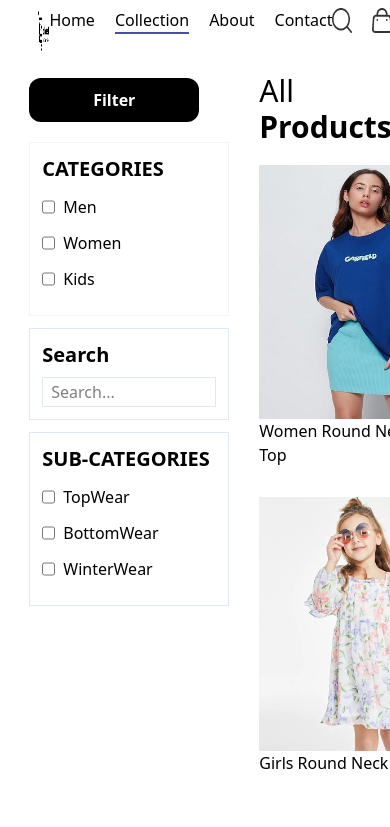
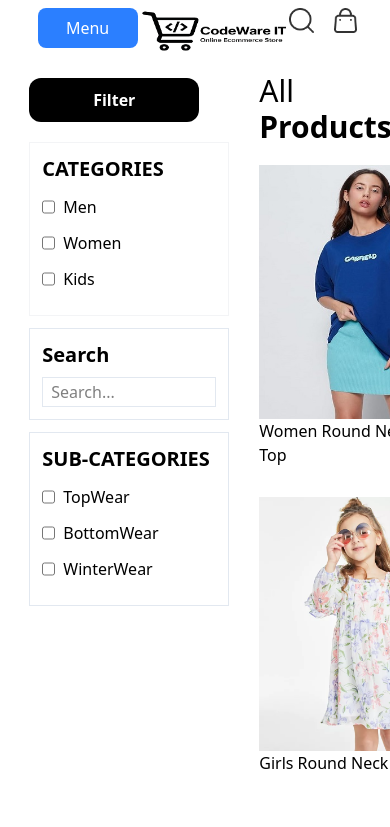
Before and after one commit to Nitin0264/The-Clothing-Store, a React (Vite) app: page /Collection in a window 390 px wide. Shown: the top 827 px of the page. Built offline with nearby package versions, Linux system fonts and the light colour scheme.

Commit message:
commiting before the inside page

```diff
--- a/src/App.jsx
+++ b/src/App.jsx
@@ -6,6 +6,7 @@ import Collection from './pages/Collection'
 import About from './pages/About'
 import Contact from './pages/Contact'
 import Hero from './components/Hero'
+import Product from './pages/Product'
 
 function App() {
   return (
@@ -14,6 +15,7 @@ function App() {
      <Routes>
       <Route path = '/' element = {<Home />}  />
       <Route path ='/Collection' element = {<Collection />} />
+      <Route path ='/products/:pid' element = {<Product />} />
        <Route path = '/About' element = {<About />} />
        <Route path  =  '/Contact' element = {<Contact />} />
 
--- a/src/components/Navbar.jsx
+++ b/src/components/Navbar.jsx
@@ -1,13 +1,15 @@
-import React from 'react'
+import React, { useState } from 'react'
 import { NavLink } from 'react-router-dom'
 
 function Navbar() {
+  const [display,setDisplay] =  useState(false)
   return (
-    <div>
-    <div className = 'flex justify-between w-[95%] mx-auto'>
+    <div className=' w-[95%] mx-auto'>
+      {/* for the Navbar */}
+    <div className = ' hidden sm:flex  sm:justify-between'>
     <div><img  className ='h-[45px] w-auto' src="src\assets\frontend_assets\logo.png" alt="CodeWareIT" /></div>
 
-    <div className = 'flex gap-5 '>
+    <div className = 'flex gap-5  '>
 
       <NavLink to= "/"> Home <hr /> </NavLink>
       <NavLink to ="/Collection">Collection  <hr /></NavLink>
@@ -19,6 +21,33 @@ function Navbar() {
 
       <img className = 'h-[25px] w-auto' src="src\assets\frontend_assets\cart_icon.png" alt="Cart-button" /></div>
     </div>
+
+    {/* for the hemberger */}
+    <div className = 'flex justify-between block sm:hidden w-full '>
+      <div className='flex flex-col '>
+        <button className='h-[40px] w-[100px] bg-blue-500 text-white rounded-lg'
+         onClick={()=> setDisplay(!display)}> {display ? "close": "Menu"}</button>
+
+    <div className ={`flex flex-col gap-2 overflow-hidden transition-all duration-300 ${display? "w-full":" hidden w-0"}`}>
+      {/* we just added the hidden above in the else part so that it will remove all the space it was taking so far */}
+
+      {/* <button onClick={ ()=> setDisplay(true) } className=''>Click Here</button> */}
+
+      <NavLink to= "/"> Home </NavLink>
+      <NavLink to ="/Collection">Collection </NavLink>
+       <NavLink to ="/About">About </NavLink>
+       <NavLink to ="Contact">Contact</NavLink>
+    </div>
+
+   </div>
+    <div><img  className ='h-[45px] w-auto' src="src\assets\frontend_assets\logo.png" alt="CodeWareIT" /></div>
+
+
+    <div className = 'flex gap-5'>
+        <img className = 'h-[25px] w-auto'  src="src\assets\frontend_assets\search_icon.png" alt="Search-button" />
+
+      <img className = 'h-[25px] w-auto' src="src\assets\frontend_assets\cart_icon.png" alt="Cart-button" /></div>
+    </div>
     </div>
   )
 }
--- /dev/null
+++ b/src/components/ProductsDisplay.jsx
@@ -0,0 +1,13 @@
+import React from 'react'
+import {Link} from 'react-router-dom'
+function ProductsDisplay({index,image,id,name}) {
+  return (
+    <Link to={`/products/${id}`} key={index} className='h-[320px] w-[220px]'>
+      <img src={image} alt="Products" />
+      <h1>{name}</h1>
+    </Link >
+
+  )
+}
+
+export default ProductsDisplay
--- a/src/pages/Collection.jsx
+++ b/src/pages/Collection.jsx
@@ -1,70 +1,69 @@
-import React, { useContext, useEffect, useState} from 'react'
+import React, { useContext, useEffect, useState } from 'react'
 import { userContext } from '../context/UserContext';
 import Title from '../components/Title';
+import ProductsDisplay from '../components/ProductsDisplay';
 function AllProducts() {
 
-let {products} =  useContext(userContext)
-const [category,setCategory] = useState([])
-const [subCategory,setSubCategory]=useState([])
-const [search,setSearch] = useState('')
-const [filteredProduct,setFilteredProduct] = useState([]);
-const [shorting,setShorting] = useState([]);
+  let { products } = useContext(userContext)
+  const [category, setCategory] = useState([])
+  const [subCategory, setSubCategory] = useState([])
+  const [search, setSearch] = useState('')
+  const [filteredProduct, setFilteredProduct] = useState([]);
+  const [shorting, setShorting] = useState([]);
 
   // For the Category
-const toggleCategory = (e =>{
+  const toggleCategory = (e => {
     let value = e.target.value;
     // console.log(value)
-  setCategory(i=> i.includes(value) ? i.filter(p=> p!=value): [...i,value] )
+    setCategory(i => i.includes(value) ? i.filter(p => p != value) : [...i, value])
   })
-const toggleSubCategory= (e =>{
+  const toggleSubCategory = (e => {
     let value = e.target.value
     // console.log(value)
-  setSubCategory(i => i.includes(value) ? i.filter(p => p!= value) : [...i,value])
+    setSubCategory(i => i.includes(value) ? i.filter(p => p != value) : [...i, value])
   })
-const func =(e)=>{
+  const func = (e) => {
     let value = e.target.value.toLowerCase()
     console.log(value)
     setSearch(value)
   }
-const sorting =(e)=>{
+  const sorting = (e) => {
     let value = e.target.value
     setShorting(value)
   }
 
-useEffect(()=>{
+  useEffect(() => {
 
     let product = [...products]
 
-  if(category.length>0){
-   product = product.filter(i=> category.includes(i.category))
+    if (category.length > 0) {
+      product = product.filter(i => category.includes(i.category))
       console.log(product)
     }
 
     // For the Sub category
 
-  if(subCategory.length>0)
-  {
-    product = product.filter(i=> subCategory.includes(i.subCategory))
+    if (subCategory.length > 0) {
+      product = product.filter(i => subCategory.includes(i.subCategory))
       console.log(product)
     }
 
     //  for search
-  if(search)
-      {
+    if (search) {
       // product  = product.filter(i => i.name.toLowerCase().includes(search))
-  product  = product.filter(i => i.name.toLowerCase().startsWith(search))
+      product = product.filter(i => i.name.toLowerCase().startsWith(search))
     }
     //  for shorting
-  if(shorting  == 'low'){
-    product = product.sort((a,b) =>a.price-b.price)
+    if (shorting == 'low') {
+      product = product.sort((a, b) => a.price - b.price)
       console.log(product)
     }
-  if(shorting == "high"){
-    product = product.sort((a,b) => b.price-a.price)
+    if (shorting == "high") {
+      product = product.sort((a, b) => b.price - a.price)
       console.log(product)
     }
     setFilteredProduct(product);
-},[category,subCategory,search,shorting])
+  }, [category, subCategory, search, shorting])
 
   return (
 
@@ -77,9 +76,9 @@ setFilteredProduct(product);
         <div className='border border-gray-100 p-3'>
           <h1 className='font-bold text-xl text-black'>CATEGORIES</h1>
           <div className='flex flex-col gap-3 my-3'>
-            <label className='flex gap-2'><input onChange = {toggleCategory} type="checkbox" value="Men" /> Men</label>
-            <label className='flex gap-2'><input onChange = {toggleCategory} type="checkbox" value="Women"/> Women</label>
-            <label className='flex gap-2'><input onChange = {toggleCategory} type="checkbox" value="Kids" /> Kids</label>
+            <label className='flex gap-2'><input onChange={toggleCategory} type="checkbox" value="Men" /> Men</label>
+            <label className='flex gap-2'><input onChange={toggleCategory} type="checkbox" value="Women" /> Women</label>
+            <label className='flex gap-2'><input onChange={toggleCategory} type="checkbox" value="Kids" /> Kids</label>
           </div>
         </div>
 
@@ -97,35 +96,30 @@ setFilteredProduct(product);
         <div className='border border-slate-200 p-3 mt-3'>
           <h1 className='font-bold text-xl text-black'>SUB-CATEGORIES</h1>
           <div className='flex flex-col gap-3 my-3'>
-            <label className='flex gap-2'><input onChange= {toggleSubCategory}  type="checkbox" value='Topwear' /> TopWear</label>
-            <label className='flex gap-2'><input onChange= {toggleSubCategory} type="checkbox" value='Bottomwear' /> BottomWear</label>
-            <label className='flex gap-2'><input onChange= {toggleSubCategory} type="checkbox" value='Winterwear' /> WinterWear</label>
+            <label className='flex gap-2'><input onChange={toggleSubCategory} type="checkbox" value='Topwear' /> TopWear</label>
+            <label className='flex gap-2'><input onChange={toggleSubCategory} type="checkbox" value='Bottomwear' /> BottomWear</label>
+            <label className='flex gap-2'><input onChange={toggleSubCategory} type="checkbox" value='Winterwear' /> WinterWear</label>
           </div>
         </div>
       </div>
       {/* For the products */}
-      <div className = 'ms-[230px] flex flex-col mt-[20px] gap-5'>
-        <div className = 'flex justify-between'>
+      <div className='ms-[230px] flex flex-col mt-[20px] gap-5'>
+        <div className='flex justify-between'>
           <Title t1='All' t2='Products' />
           <select onChange={sorting}>
             <option>Relevent</option>
-          <option value = 'high'>High to low</option>
-          <option value = 'low'>Low to High</option>
+            <option value='high'>High to low</option>
+            <option value='low'>Low to High</option>
           </select>
         </div>
 
-      <div className = 'flex flex-wrap gap-3'>
+        <div className='flex flex-wrap gap-3'>
 
           {
             filteredProduct.length > 0 ?
-           (filteredProduct.map((i,index) => <div  key = {index} className= 'h-[320px] w-[220px]'>
-              <img src={i.image[0]} alt = "Products" />
-                 <h1>{i.name}</h1>
-{/*
-            // products.map((i,index) => <div  key = {index} className= 'h-[320px] w-[220px]'>
-            //     <img src={i.image[0]} alt = "Products" />
-            //        <h1>{i.name}</h1> */}
-             </div >)) : <p>NO Product Found</p>
+              (filteredProduct.map((i, index) =>
+                <ProductsDisplay id={i._id}  index={index} image = {i.image[0]} name= {i.name} />
+              )) : <p>NO Product Found</p>
 
           }
         </div>
--- a/src/pages/Product.jsx
+++ b/src/pages/Product.jsx
@@ -0,0 +1,13 @@
+import React from 'react'
+import { useParams } from 'react-router-dom'
+
+function Product() {
+  let {pid} = useParams()
+
+  console.log(pid)
+  return (
+    <div>Product</div>
+  )
+}
+
+export default Product
```
Lines whose indentation alone changed are shown as unchanged.
